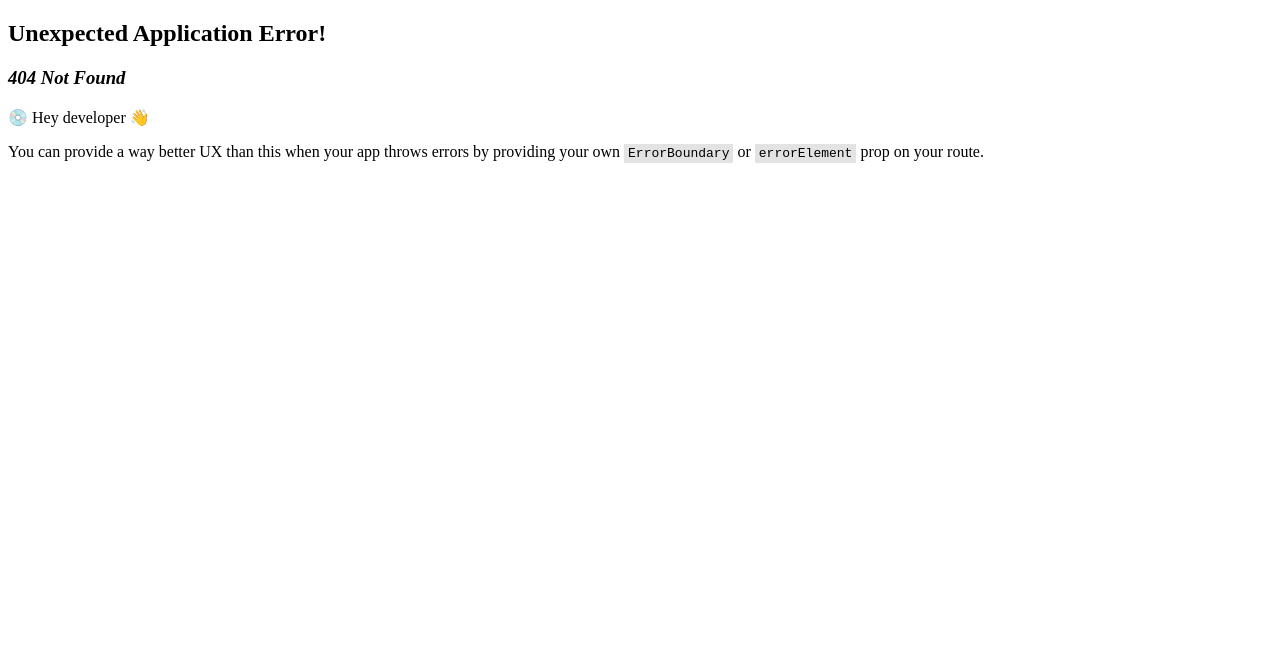
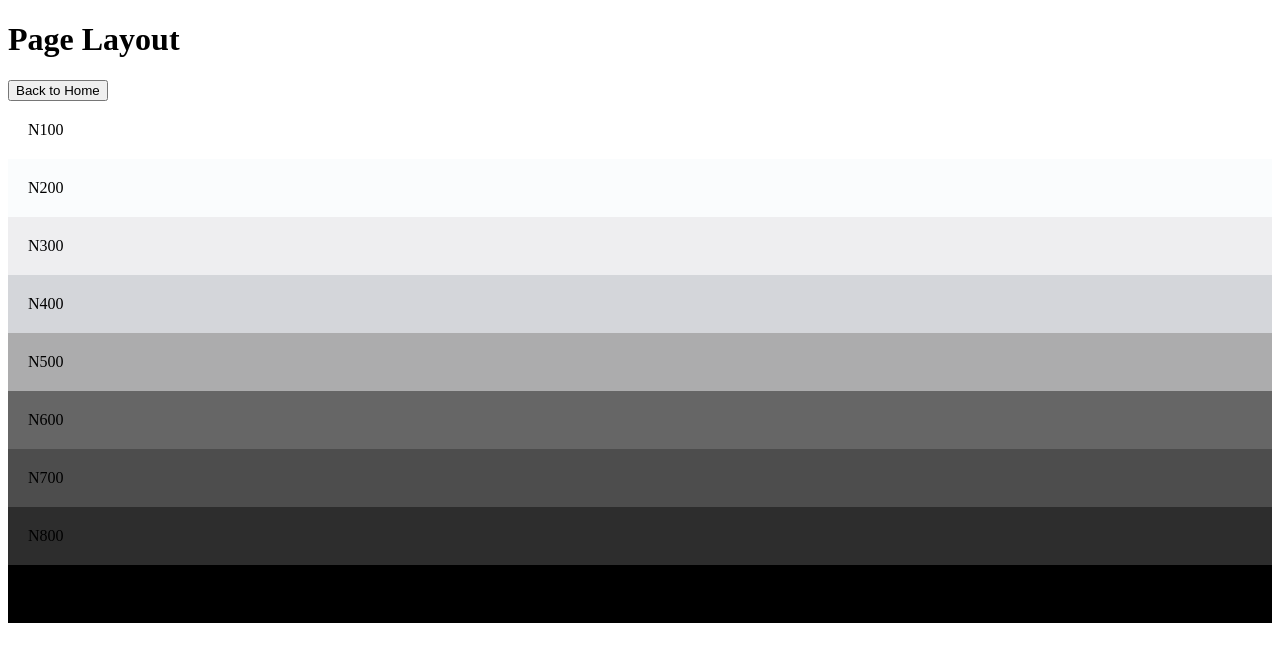
Before and after one commit to michac789/ngs-living-pictures, a React (Create React App) app: page /color in a window 1280 px wide. Before the commit this address had no page. Shown: the top 662 px of the page. Built offline with nearby package versions, Linux system fonts and the light colour scheme.

Commit message:
feat: update icon component, add color constants and page

```diff
--- a/src/Routes.tsx
+++ b/src/Routes.tsx
@@ -5,6 +5,8 @@
 import Content from "./pages/Content/Content";
 import Foreword from "./pages/Foreword/Foreword";
 import Home from "./pages/Home/Home";
+
+import ColorPalette from "./pages/_Internal/ColorPalette";
 
 const router = createBrowserRouter([
   {
@@ -22,6 +24,10 @@
       {
         path: "foreword",
         element: <Foreword />
+      },
+      {
+        path: "color",
+        element: <ColorPalette />
       }
     ]
   }
--- /dev/null
+++ b/src/constants/colors.ts
@@ -0,0 +1,14 @@
+
+export const colors = {
+  Neutral: {
+    N100: '#ffffff',
+    N200: '#fafcfd',
+    N300: '#eeeef0',
+    N400: '#d4d6da',
+    N500: '#acacad',
+    N600: '#666666',
+    N700: '#4d4d4d',
+    N800: '#2d2d2d',
+    N900: '#000000',
+  },
+}
--- /dev/null
+++ b/src/pages/_Internal/ColorPalette.tsx
@@ -0,0 +1,28 @@
+import React from "react";
+import { colors } from "../../constants/colors";
+
+const ColorPalette = () => {
+  const SinglePalette = ({ label }: { label: object }) => (
+    <div>
+      {Object.keys(label).map((color) => (
+        <div
+          key={color}
+          style={{
+            backgroundColor: label[color as keyof typeof label],
+            padding: "20px"
+          }}
+        >
+          {color}
+        </div>
+      ))}
+    </div>
+  )
+
+  return (
+    <div>
+      <SinglePalette label={colors.Neutral} />
+    </div>
+  );
+};
+
+export default ColorPalette;
```
Also changed, not shown: src/components/Icon/Icon.tsx (+13 -2 lines), src/components/Icon/Icons.tsx (+0 -12 lines).
